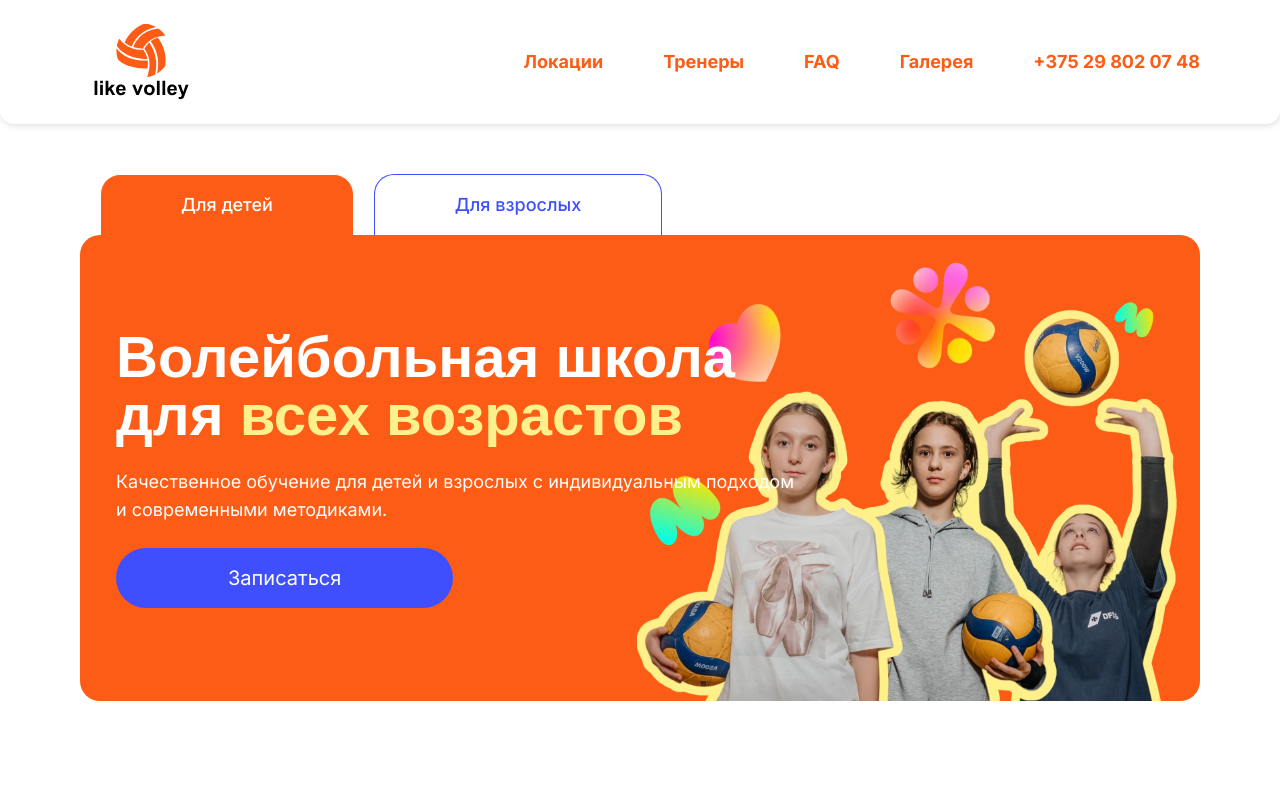
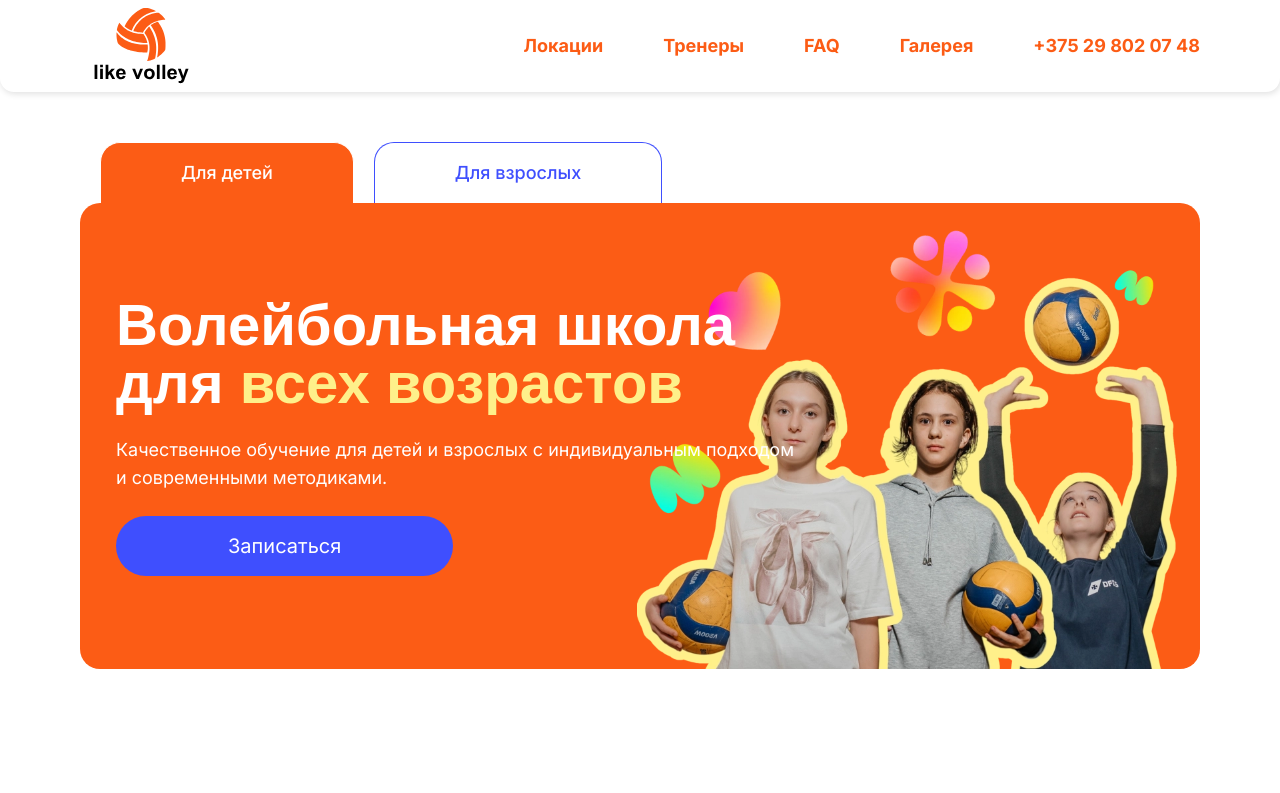
Before and after one commit to evgeniyworkbel/like-volley, a Next.js app: page / in a window 1280 px wide. Shown: the top 793 px of the page. Built offline with nearby package versions, Linux system fonts and the light colour scheme; no server answers; a web font is replaced by a local one.

Commit message:
feat(widgets): height Header 92px

```diff
--- a/src/widgets/header/ui/header.tsx
+++ b/src/widgets/header/ui/header.tsx
@@ -6,7 +6,7 @@ import { Navbar } from "./navbar";
 
 export function Header() {
   return (
-    <header className="sticky top-0 z-40 flex items-center justify-between rounded-b-[14px] bg-white py-6 pr-12 pl-6 text-accent-orange shadow-[1px_2px_6px_0_oklch(0_0_0/0.12)] xl:px-20">
+    <header className="sticky top-0 z-40 flex items-center justify-between rounded-b-[14px] bg-white py-2 pr-12 pl-6 text-accent-orange shadow-[1px_2px_6px_0_oklch(0_0_0/0.12)] xl:px-20">
       <Link href={navLinks.home.href}>
         <Image src="/logo.svg" width={122} height={76} alt="Логотип школы волейбола Like Volley" />
       </Link>
--- a/src/widgets/header/ui/mobile-menu.tsx
+++ b/src/widgets/header/ui/mobile-menu.tsx
@@ -35,7 +35,7 @@ export function MobileMenu() {
       )}
       <Navbar
         className={cn(
-          "fixed top-0 left-0 z-10 w-full flex-col rounded-b-2xl bg-background/60 pb-5 font-shantell text-2xl backdrop-blur-sm transition-transform duration-500 ease-in-out [&>*:last-child]:rounded-[40px] [&>*:last-child]:bg-accent-blue [&>*:last-child]:px-12 [&>*:last-child]:py-4 [&>*:last-child]:text-white [&>*:last-child]:no-underline",
+          "fixed -top-7 left-0 z-10 w-full flex-col rounded-b-2xl bg-background/60 pb-5 font-shantell text-2xl backdrop-blur-sm transition-transform duration-500 ease-in-out [&>*:last-child]:rounded-[40px] [&>*:last-child]:bg-accent-blue [&>*:last-child]:px-12 [&>*:last-child]:py-4 [&>*:last-child]:text-white [&>*:last-child]:no-underline",
           {
             "translate-y-30": isOpen,
             "-translate-y-full": !isOpen,
```
